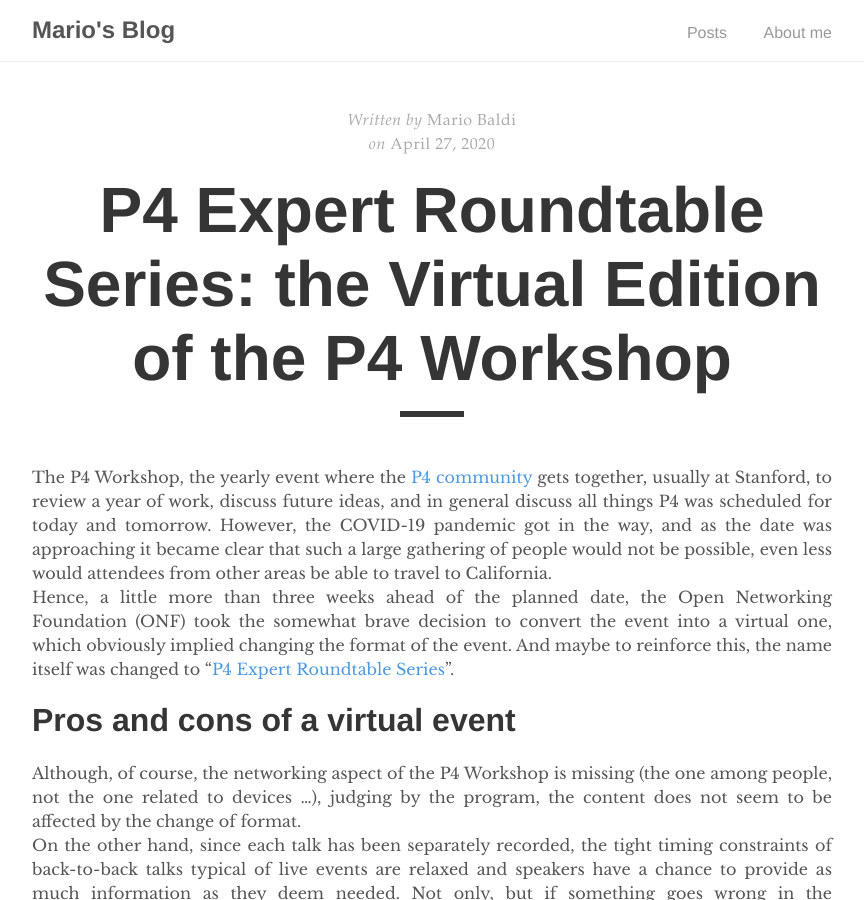
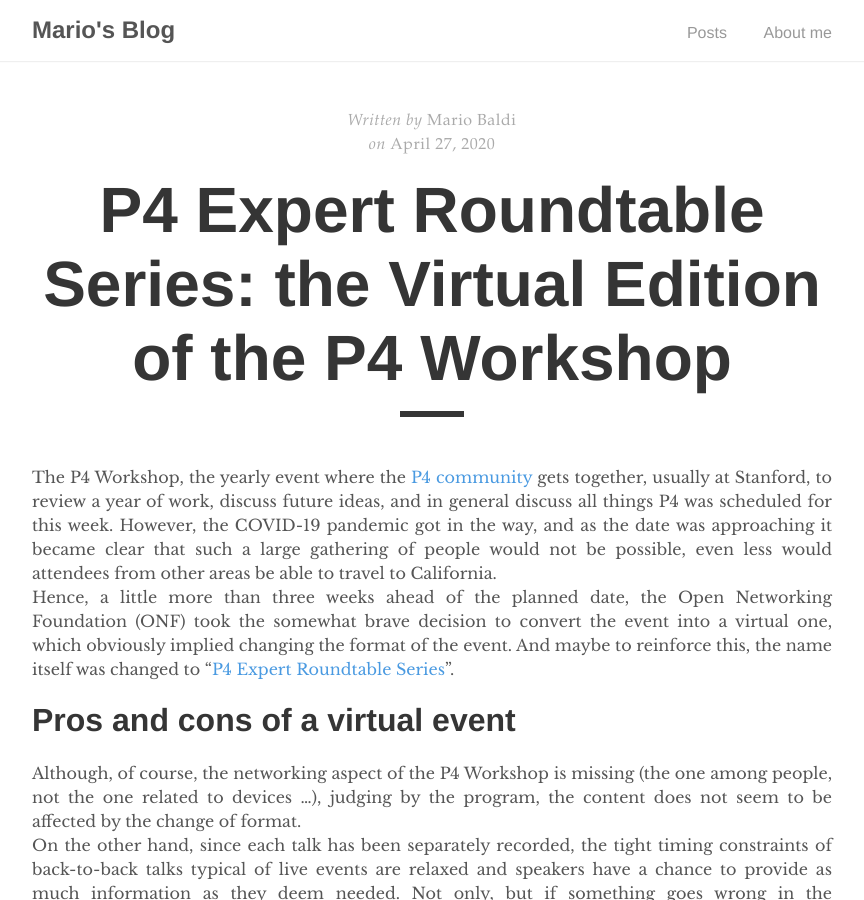
Before and after one commit to mariobaldi/mariobaldi.github.io, a Jekyll site: the page built from _posts/2020-04-27-P4-Expert-Roundtable.md, in a window 1280 px wide and 900 px high. Shown: the whole window, without its empty margins (208-1072 px from the left). Built offline with Jekyll 4.4.1, drawn with Linux system fonts in a browser that asks for light colours; comment, search, counter and statistics services are not loaded.

Commit message:
Without today

```diff
--- a/_posts/2020-04-27-P4-Expert-Roundtable.md
+++ b/_posts/2020-04-27-P4-Expert-Roundtable.md
@@ -6,7 +6,7 @@
 permalink:
 ---
 
-The P4 Workshop, the yearly event where the [P4 community](http://p4.org) gets together, usually at Stanford, to review a year of work, discuss future ideas, and in general discuss all things P4 was scheduled for today and tomorrow.
+The P4 Workshop, the yearly event where the [P4 community](http://p4.org) gets together, usually at Stanford, to review a year of work, discuss future ideas, and in general discuss all things P4 was scheduled for this week.
 However, the COVID-19 pandemic got in the way, and as the date was approaching it became clear that such a large gathering of people would not be possible, even less would attendees from other areas be able to travel to California.<br>
 Hence, a little more than three weeks ahead of the planned date, the Open Networking Foundation (ONF) took the somewhat brave decision to convert the event into a virtual one, which obviously implied changing the format of the event. And maybe to reinforce this, the name itself was changed to "[P4 Expert Roundtable Series](https://p4.org/events/2020-p4-summit/)".
 
```
